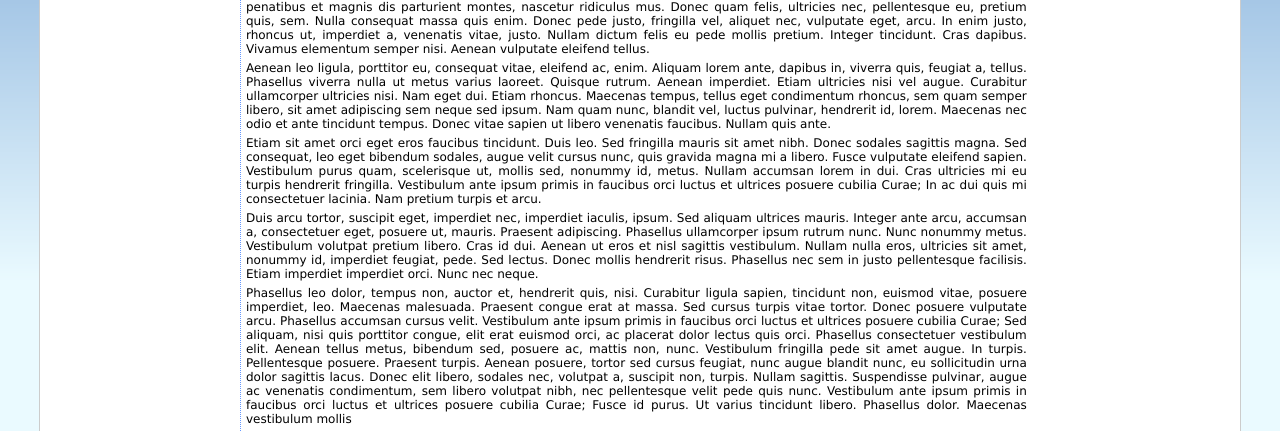
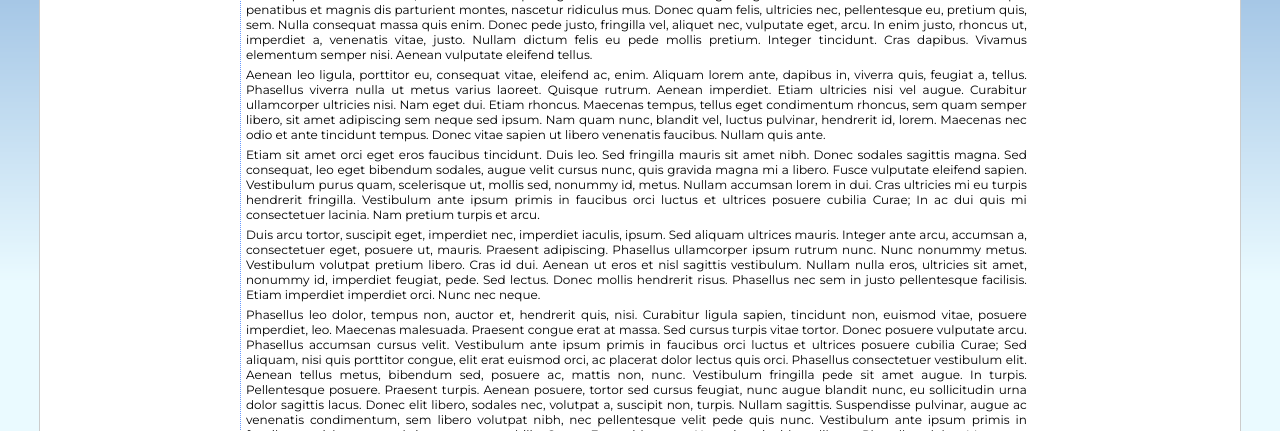
Before and after one commit to HZKnight/h0model.Org_template, a plain HTML site: page public_html/index.html in a window 1280 px wide. Shown: the part 228-659 px from the top of the page. Drawn offline with Linux system fonts and the light colour scheme; a web font is replaced by a local one.

Commit message:
Introducing new primary font

```diff
--- a/public_html/site.css
+++ b/public_html/site.css
@@ -17,10 +17,11 @@ and open the template in the editor.
 @import url(https://fonts.googleapis.com/css?family=Ubuntu:400,500,700,300,300italic,400italic,500italic,700italic);
 /*font-family: jacky*/
 @import "fonts/jacky.fnt.css";
-
+/*font-family: 'Montserrat', sans-serif;*/
+@import url('https://fonts.googleapis.com/css?family=Montserrat');
 
 body {
-    font-family: Verdana,Serif;
+    font-family: Montserrat,Serif;
     font-size: 12px;
     /* background-color: #BFDDFB; */
     background: #EAFAFF url('img/sfondo.png') repeat-x;
```
Also changed, not shown: 1 other file.
